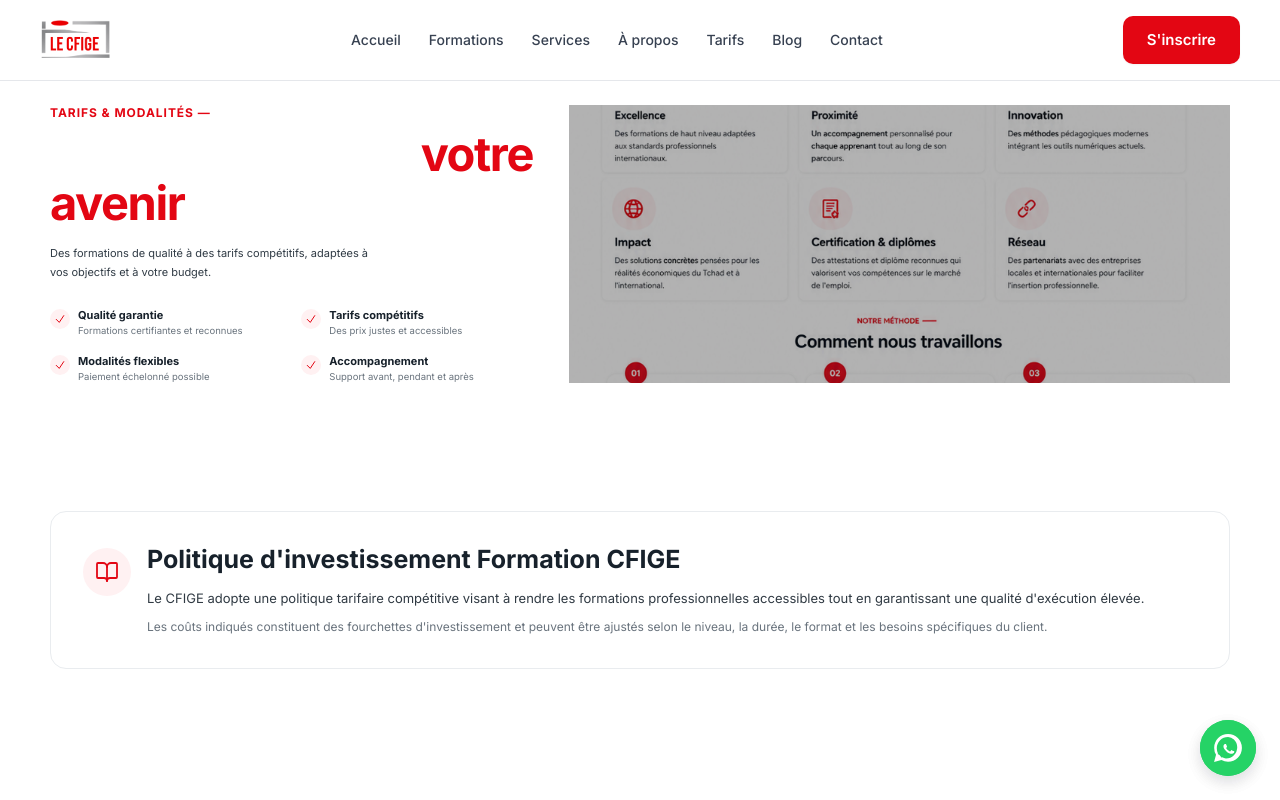
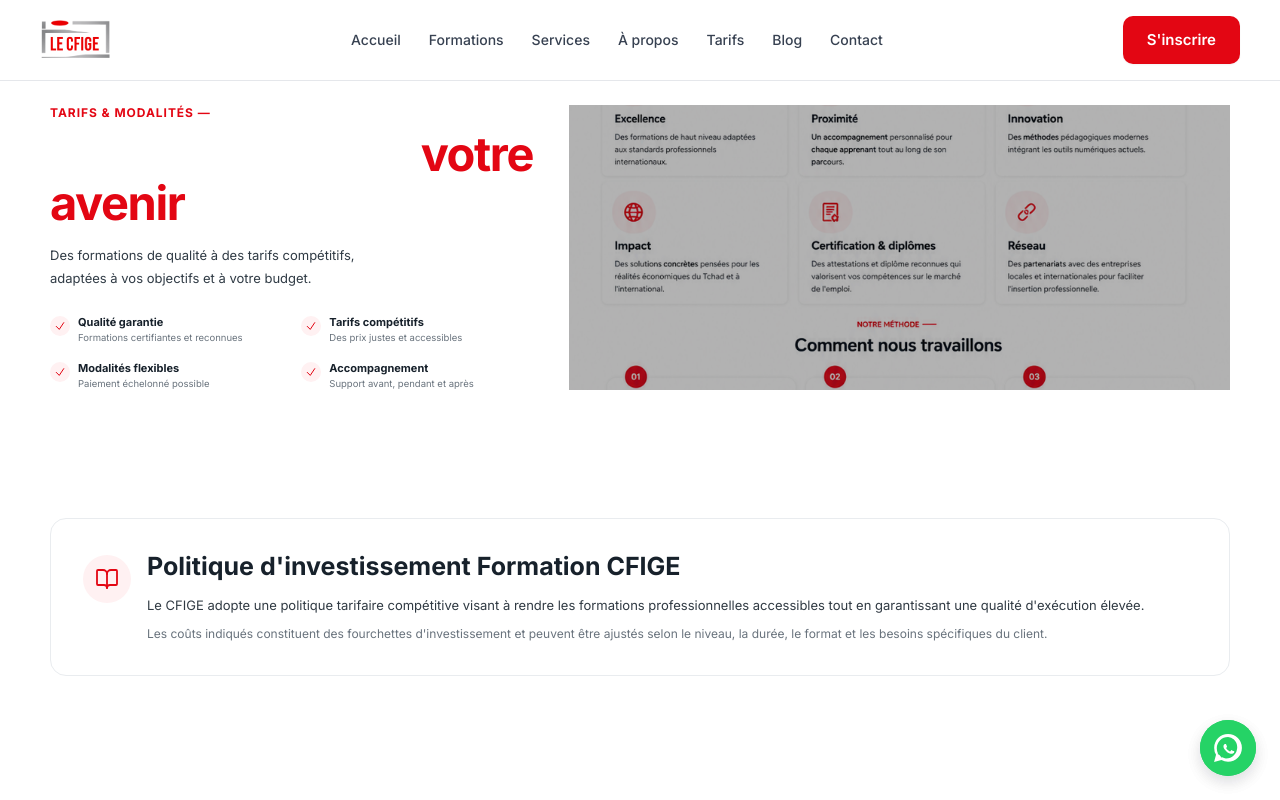
Before and after one commit to marcmahonte-art/cfige-tchad, a Next.js app: page /tarifs-modalites in a window 1280 px wide. Shown: the top 800 px of the page. Built offline with nearby package versions, Linux system fonts and the light colour scheme.

Commit message:
fix: hero pricing description 13px matching services page

```diff
--- a/src/components/pricing/PricingHero.tsx
+++ b/src/components/pricing/PricingHero.tsx
@@ -19,7 +19,7 @@
               Investissez dans{" "}
               <span className="text-primary">votre avenir</span>
             </h1>
-            <p className="mt-4 max-w-[335px] text-[11px] leading-[1.8] text-[#303B45]">
+            <p className="mt-4 max-w-[335px] text-[13px] leading-[1.8] text-[#303B45]">
               Des formations de qualité à des tarifs compétitifs, adaptées à
               vos objectifs et à votre budget.
             </p>
```
